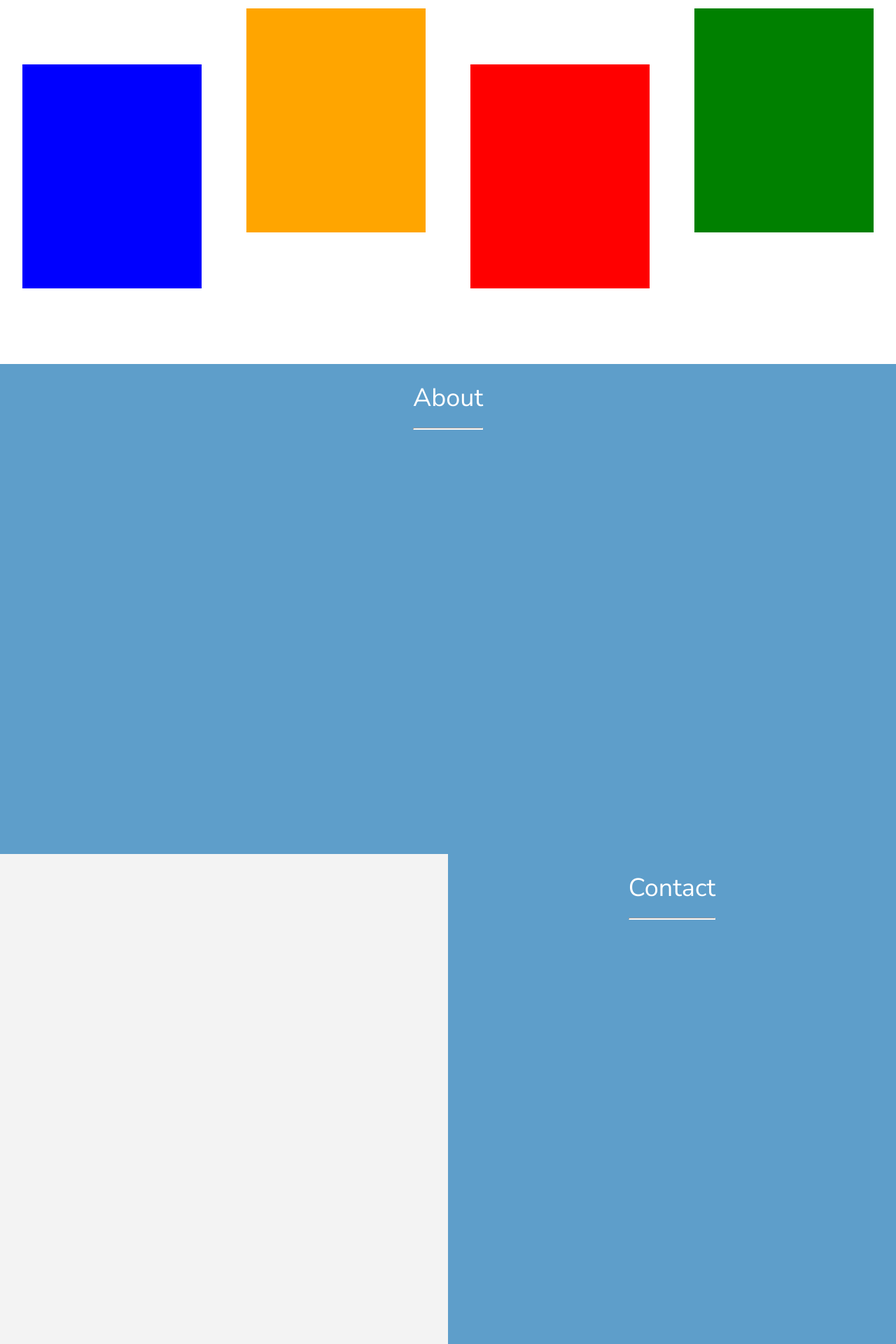
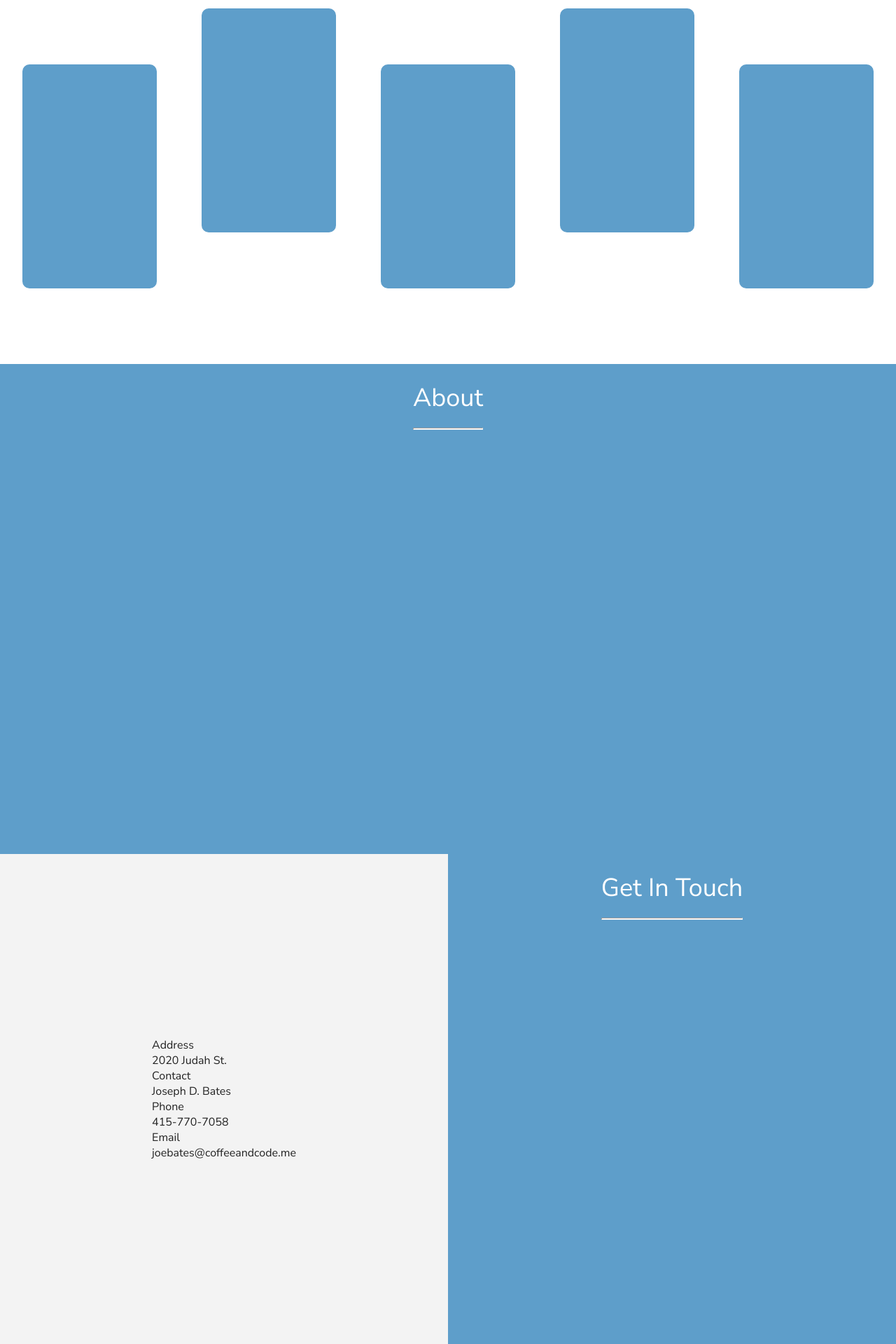
Before and after one commit to jbimagine/coffee-and-code, a React (Create React App) app: page / in a window 1280 px wide. Shown: the part 980-2900 px from the top of the page at 70% size. Built offline with nearby package versions, Linux system fonts and the light colour scheme.

Commit message:
Start Implementing Contact and MyWork page

```diff
--- a/src/components/Contact.js
+++ b/src/components/Contact.js
@@ -1,5 +1,12 @@
 import React, { Component } from 'react';
-import { ContactContainer, ContactInfoContainer, ContactTitleContainer, ContactTitle } from '../styled-components/Contact_Styles';
+import {
+    ContactContainer,
+    ContactInfoContainer,
+    ContactInfoBody,
+    ContactTitleContainer,
+    ContactFormContainer,
+    ContactTitle,
+    } from '../styled-components/Contact_Styles';
 
 const ColoredLine = ({ color }) => (
     <hr
@@ -18,14 +25,26 @@ class Contact extends Component {
     <>
     <ContactContainer>
         <ContactInfoContainer>
-
+            <ContactInfoBody>
+                <div>Address</div>
+                <div> 2020 Judah St.</div>
+                <div>Contact</div>
+                <div>Joseph D. Bates</div>
+                <div>Phone</div>
+                <div>415-770-7058</div>
+                <div>Email</div>
+                <div>joebates@coffeeandcode.me</div>
+            </ContactInfoBody>
         </ContactInfoContainer>
+        <ContactFormContainer>
         <ContactTitleContainer>
         <ContactTitle>
-            <div>Contact</div>
+            <div>Get In Touch</div>
         <ColoredLine color="#FFF" />
         </ContactTitle>
         </ContactTitleContainer>
+        </ContactFormContainer>
+
     </ContactContainer>
 
     </>
--- a/src/components/MyWork.js
+++ b/src/components/MyWork.js
@@ -33,11 +33,12 @@ class MyWork extends Component {
         <ColoredLine color="#666" />
         </MyWorkTitle>
         </MyWorkTitleContainer>
-        <div style = {{ display:'grid', gridTemplateColumns:'repeat(4,1fr)', justifyItems:'center', marginTop:'10vh' }} >
-        <div style = {{ backgroundColor:'blue', height: '40vh', width: '20vw', display:'grid',margin:'0 32px', marginTop: '10vh' }}></div>
-        <div style = {{ backgroundColor:'orange', height: '40vh', width: '20vw', display:'grid',margin:'0 32px' }}></div>
-        <div style = {{ backgroundColor:'red', height: '40vh', width: '20vw', display:'grid',margin:'0 32px', marginTop:'10vh' }}></div>
-        <div style = {{ backgroundColor:'green', height: '40vh', width: '20vw', display:'grid',margin:'0 32px' }}></div>
+        <div style = {{ display:'grid', gridTemplateColumns:'repeat(5,1fr)', justifyItems:'center', marginTop:'10vh' }} >
+        <div style = {{ backgroundColor:'rgb(94,158,202)', height: '40vh', width: '15vw', display:'grid',margin:'0 32px', borderRadius:'10px', marginTop: '10vh' }}></div>
+        <div style = {{ backgroundColor:'rgb(94,158,202)', height: '40vh', width: '15vw', display:'grid',margin:'0 32px', borderRadius:'10px', }}></div>
+        <div style = {{ backgroundColor:'rgb(94,158,202)', height: '40vh', width: '15vw', display:'grid',margin:'0 32px', borderRadius:'10px', marginTop:'10vh' }}></div>
+        <div style = {{ backgroundColor:'rgb(94,158,202)', height: '40vh', width: '15vw', display:'grid',margin:'0 32px', borderRadius:'10px', }}></div>
+        <div style = {{ backgroundColor:'rgb(94,158,202)', height: '40vh', width: '15vw', display:'grid',margin:'0 32px', borderRadius:'10px', marginTop:'10vh' }}></div>
         </div>
     </MyWorkContainer>
 
--- a/src/styled-components/Contact_Styles.js
+++ b/src/styled-components/Contact_Styles.js
@@ -12,17 +12,28 @@ export const ContactContainer = styled.div `
 
 export const ContactInfoContainer = styled.div `
     background:#f3f3f3;
+    color: #222;
     grid-column:1/2;
-`
+`;
+
+export const ContactInfoBody = styled.div `
+    display:grid;
+    justify-content:center;
+    align-content:center;
+    height:100%;
+`;
+export const ContactFormContainer = styled.div `
+    grid-column:2/2;
+
+`;
 
 export const ContactTitleContainer = styled.div `
     display:grid;
     justify-content:center;
     padding-top: 24px;
-    grid-column:2/2;
 
-`
+`;
 
 export const ContactTitle = styled.div `
     font-size: 36px;
-`
+`;
```
